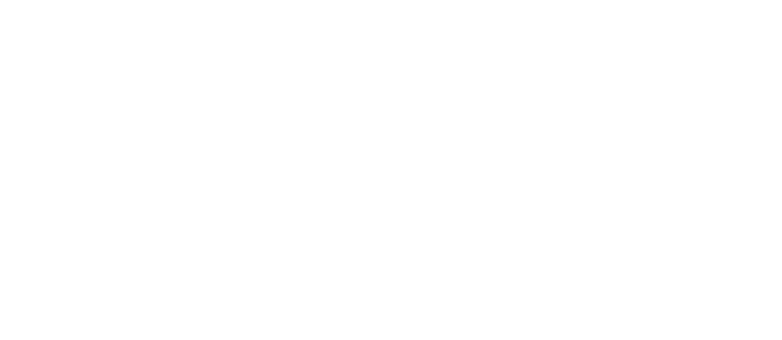
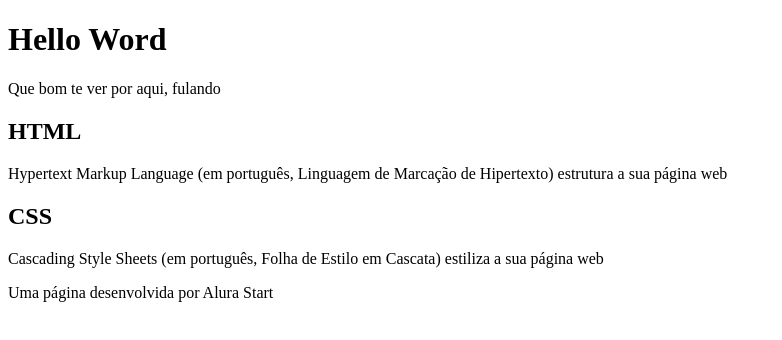
Before and after one commit to Elenayukimi/YukimiWord, a plain HTML site: page index.html in a window 1280 px wide. Shown: the whole page, without its empty margins (0-782 px from the left). Drawn offline with Linux system fonts and the light colour scheme.

Commit message:
Add files via upload

```diff
--- a/index.html
+++ b/index.html
@@ -6,6 +6,24 @@
     <title>helloword</title>
 </head>
 <body>
+<header>
+    <h1>Hello Word</h1>
+    <p>Que bom te ver por aqui, fulando</p>
+
+</header>
+
+<section>
+    <h2>HTML</h2>
+    <P>Hypertext Markup Language (em português, Linguagem de Marcação de Hipertexto) estrutura a sua página web</P>
+
+        <h2>CSS</h2>
+        <P>Cascading Style Sheets (em português, Folha de Estilo em Cascata) estiliza a sua página web</P>
+</section>
+
+<footer>
+    <P>Uma página desenvolvida por Alura Start</P>
+
+</footer>
 
 </body>
 </html>
```
